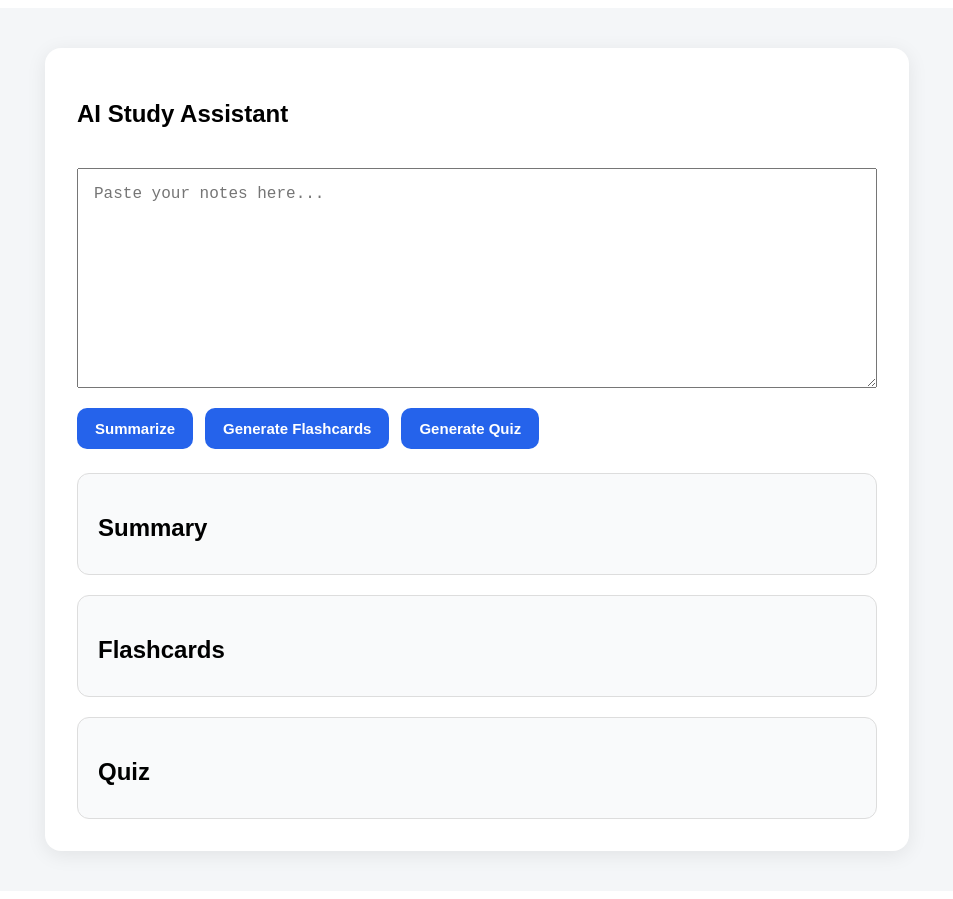
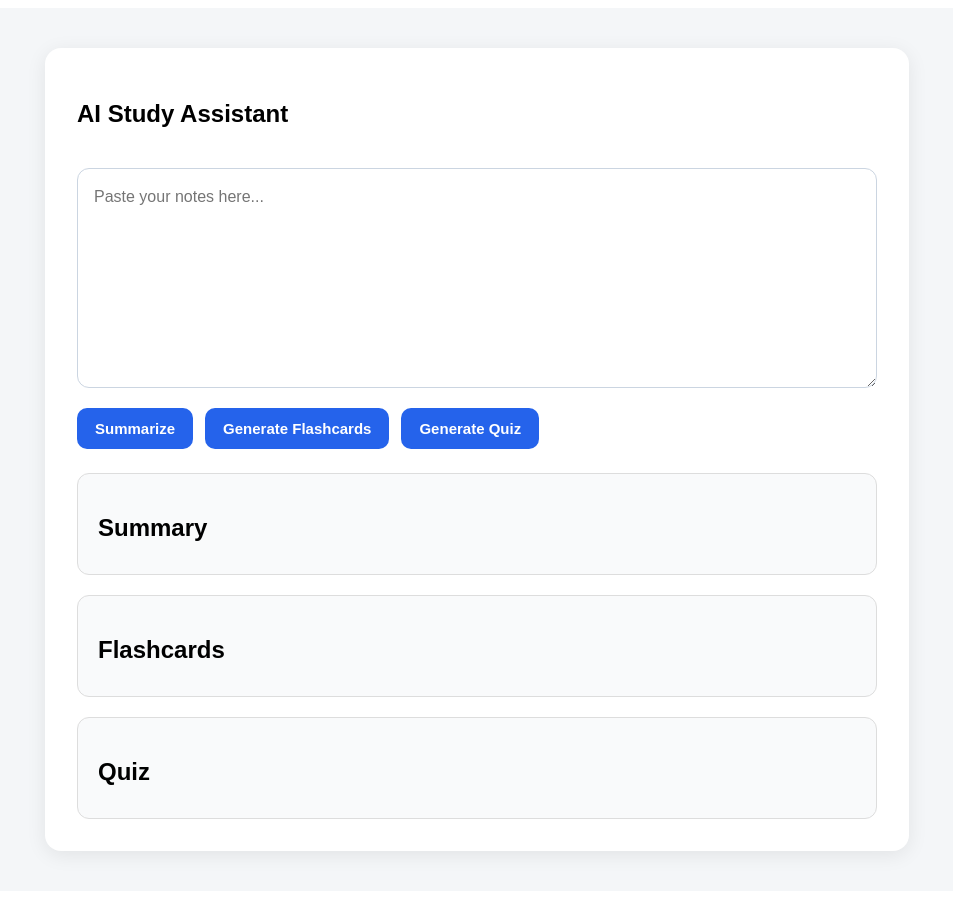
Before and after one commit to tohma-k/ai-study-assistant, a React (Vite) app: page / in a window 1280 px wide. Shown: the whole page, without its empty margins (163-1116 px from the left). Built offline with nearby package versions, Linux system fonts and the light colour scheme.

Commit message:
Improve text area visual

```diff
--- a/src/App.css
+++ b/src/App.css
@@ -25,6 +25,20 @@ textarea {
   font-size: 16px;
   resize: vertical;
   box-sizing: border-box;
+
+  border: 1px solid #cbd5e1;
+  border-radius: 12px;
+
+  font-family: inherit;
+  line-height: 1.5;
+
+  transition: border-color 0.2s ease, box-shadow 0.2s ease;
+}
+
+textarea:focus {
+  outline: none;
+  border-color: #2563eb;
+  box-shadow: 0 0 0 3px rgba(37, 99, 235, 0.15);
 }
 
 .buttons {
```
